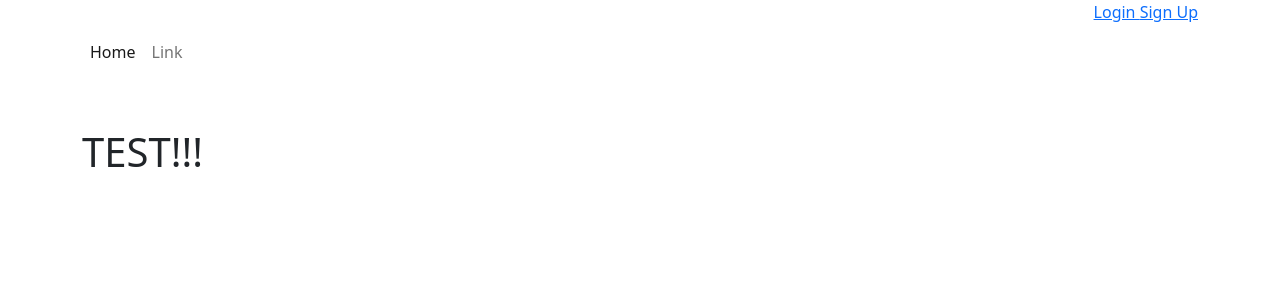
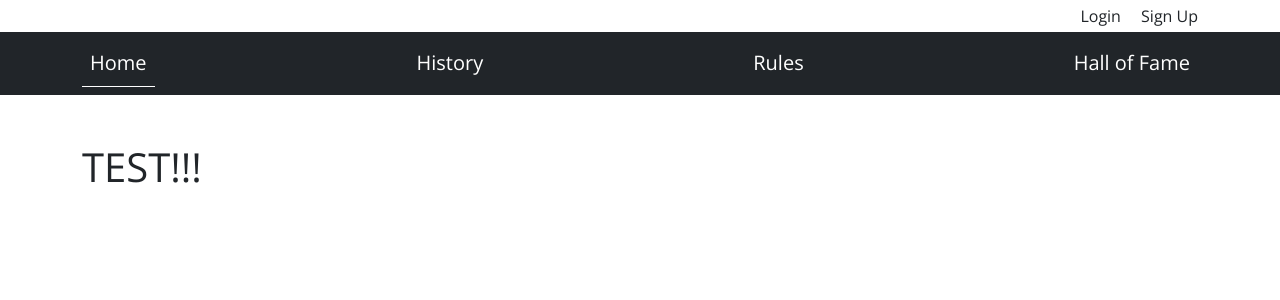
Before and after one commit to ZhekunInc/pedolizator, a Django app: page / in a window 1280 px wide. Shown: the top 300 px of the page. Run offline with Django 3.2, Linux system fonts and the light colour scheme; some libraries are stand-ins or nearby versions.

Commit message:
can change allauth add menu

```diff
--- a/main/templates/account/login.html
+++ b/main/templates/account/login.html
@@ -36,6 +36,7 @@ for a {{ site_name }} account and sign in below:{% endblocktrans %}</p>
 <form class="login" method="POST" action="{% url 'account_login' %}">
   {% csrf_token %}
   {{ form.as_p }}
+  <!-- form.login/password/remember -->
   {% if redirect_field_value %}
   <input type="hidden" name="{{ redirect_field_name }}" value="{{ redirect_field_value }}" />
   {% endif %}
--- a/main/templates/main/base.html
+++ b/main/templates/main/base.html
@@ -2,57 +2,81 @@
 
 <!DOCTYPE html>
 <html lang="en">
+
 <head>
     <title></title>
     <meta charset="UTF-8">
     <meta http-equiv="X-UA-Compatible" content="IE=edge">
     <meta name="viewport" content="width=device-width, initial-scale=1.0">
     <link rel="stylesheet" href="{% static 'bootstrap/css/bootstrap.min.css' %}">
+    <link rel="stylesheet" href="{% static 'font-awesome/css/all.min.css' %}">
     <link rel="stylesheet" href="{% static 'css/global.css' %}">
     <link rel="stylesheet" href="{% static 'css/responsive.css' %}">
+    <link href="https://fonts.googleapis.com/css2?family=Open+Sans:wght@300&display=swap" rel="stylesheet">
 </head>
+
 <body>
+    <div id="header" class="header">
         <div class="container">
-        <div id="header" class="header">
-            <div class="auth text-end">
+            <div class="auth text-end pt-1 pb-1">
                 {% if user.is_authenticated %}
-                    <span>{% trans "Welcome back, " %} {{ user.username }}</span>
+                <span class="me-3 text-dark">{% trans "Welcome back, " %} {{ user.username }}</span>
 
-                    <a title="{% trans 'Logout' %}" href="{% url 'account_logout' %}">
+                <a class="text-dark text-decoration-none" title="{% trans 'Logout' %}" href="{% url 'account_logout' %}">
+                    <i class="fas fa-sign-out-alt"></i>
                     {% trans "Logout" %}
                 </a>
                 {% else %}
-                    <a title="{% trans 'Login' %}" href="{% url 'account_login' %}">
+                <a class="me-3 text-dark text-decoration-none" title="{% trans 'Login' %}" href="{% url 'account_login' %}">
+                    <i class="fas fa-sign-in-alt"></i>
                     {% trans "Login" %}
                 </a>
-                    <a title="{% trans 'Sign Up' %}" href="{% url 'account_signup' %}">
+                <a class="text-dark text-decoration-none" title="{% trans 'Sign Up' %}" href="{% url 'account_signup' %}">
+                    <i class="fas fa-user-plus"></i>
                     {% trans "Sign Up" %}
                 </a>
                 {% endif %}
             </div>
-            <nav class="navbar navbar-expand-lg navbar-light">
-                <button class="navbar-toggler" type="button" data-bs-toggle="collapse" data-bs-target="#navbarSupportedContent" aria-controls="navbarSupportedContent" aria-expanded="false" aria-label="Toggle navigation">
+        </div>
+
+        <div class="bg-dark">
+            <div class="container">
+                <nav class="navbar navbar-expand-lg navbar-dark">
+                    <button class="navbar-toggler" type="button" data-bs-toggle="collapse"
+                        data-bs-target="#navbarSupportedContent" aria-controls="navbarSupportedContent" aria-expanded="false"
+                        aria-label="Toggle navigation">
                         <span class="navbar-toggler-icon"></span>
                     </button>
-                <div class="collapse navbar-collapse" id="navbarSupportedContent">
-                    <ul class="navbar-nav me-auto mb-2 mb-lg-0">
+                    <div class="collapse navbar-collapse navbar-menu" id="navbarSupportedContent">
+                        <ul class="navbar-nav me-auto mb-2 mb-lg-0 nav-borders w-100 d-flex justify-content-between">
                             <li class="nav-item">
-                            <a class="nav-link active" aria-current="page" href="#">Home</a>
+                                <a class="nav-link {% if is_homepage %}active active-home {% endif %}" aria-current="page" href="{% url 'home_page' %}">{% trans 'Home' %}</a>
                             </li>
                             <li class="nav-item">
-                            <a class="nav-link" href="#">Link</a>
+                                <a class="nav-link" href="#">{% trans 'History' %}</a>
+                            </li>
+                            <li class="nav-item">
+                                <a class="nav-link" href="#">{% trans 'Rules' %}</a>
+                            </li>
+                            <li class="nav-item">
+                                <a class="nav-link" href="#">{% trans 'Hall of Fame' %}</a>
                             </li>
                         </ul>
                     </div>
                 </nav>
             </div>
+        </div>
+    </div>
 
+    <div class="container">
         {% block content %}
         {% endblock %}
     </div>
 
     <script src="https://ajax.googleapis.com/ajax/libs/jquery/2.2.0/jquery.min.js"></script>
     <script src="{% static 'bootstrap/js/bootstrap.js' %}"></script>
+    <script src="{% static 'font-awesome/js/all.min.js' %}"></script>
 
 </body>
+
 </html>
--- a/static/css/global.css
+++ b/static/css/global.css
@@ -0,0 +1,26 @@
+body {
+    font-family: 'Open Sans', sans-serif;
+}
+
+.navbar-menu .nav-borders .nav-item {
+    height: 47px;
+}
+
+.navbar-menu .nav-borders .active {
+    border-bottom: 1px solid white;
+}
+
+.navbar-menu .nav-borders .active-home {
+    pointer-events: none;
+}
+
+.navbar-menu .nav-borders .nav-item .nav-link {
+    color: #fff !important;
+    font-size: 20px;
+    transition: 0.5s;
+}
+
+.navbar-menu .nav-borders .nav-item:hover {
+    border-bottom: 1px solid white;
+    transition: 0.5s;
+}
```
Also changed, not shown: pedolizator/settings.py (+9 -4 lines). Lines whose indentation alone changed are shown as unchanged.
